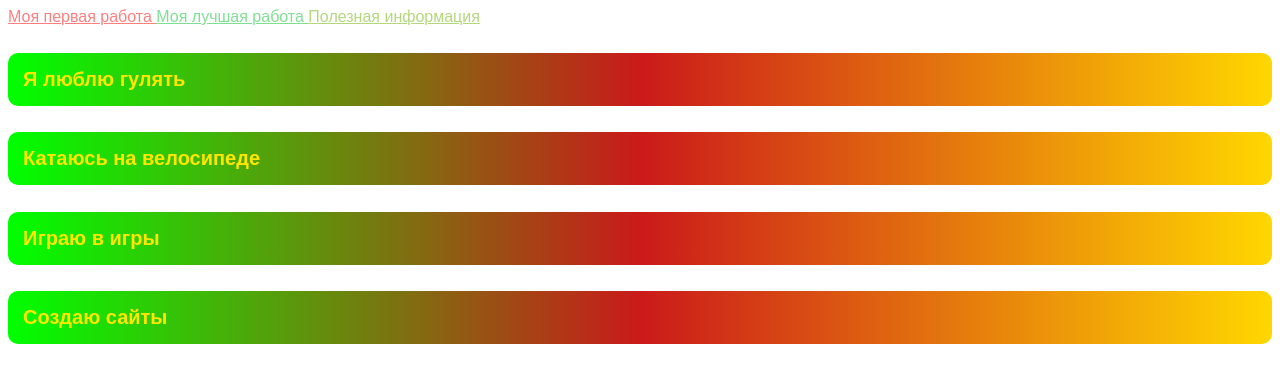
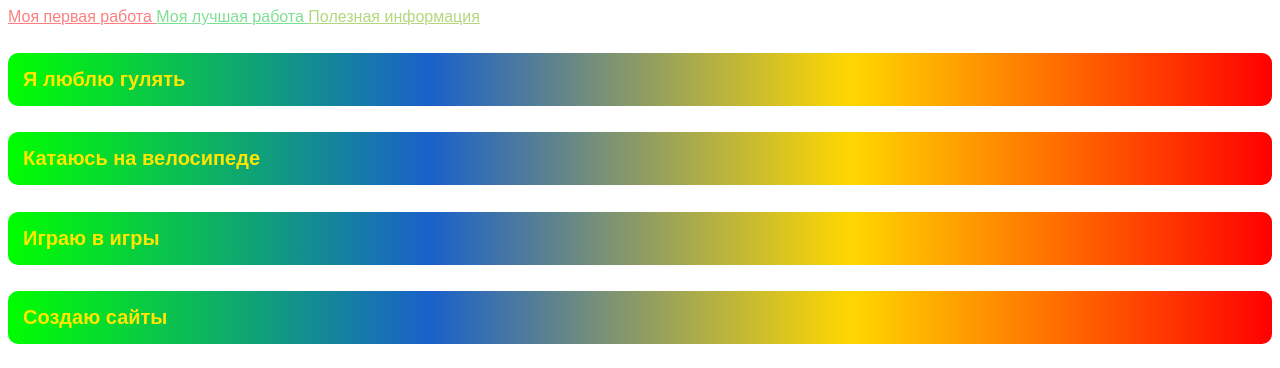
Before and after one commit to INode2000/my-site, a plain HTML site: page index.html in a window 1280 px wide. Shown: the top 368 px of the page. Drawn offline with Linux system fonts and the light colour scheme; grey boxes are pictures that could not be loaded.

Commit message:
Update style.css

```diff
--- a/style.css
+++ b/style.css
@@ -39,7 +39,7 @@ h4 {
     color: rgb(255, 230, 0);
     padding: 15px;
     border-radius: 10px;
-    background-image: linear-gradient(to right, rgb(0, 255, 0), rgb(202, 26, 26), gold);
+    background-image: linear-gradient(to right, rgb(0, 255, 0), rgb(26, 96, 202), gold, red);
 }
 
 .galleryimg {
```
